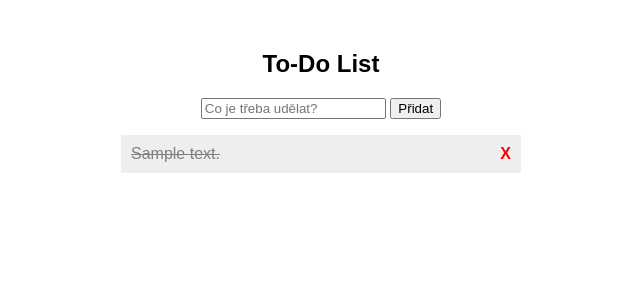
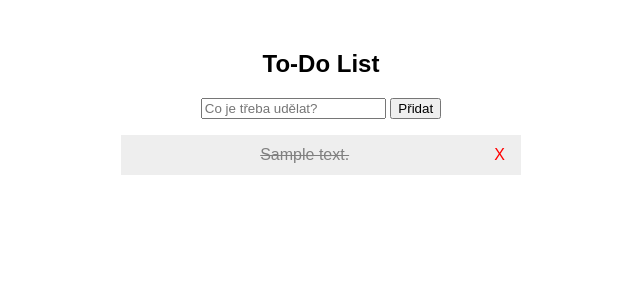
Before and after one commit to Didinga/my-to-do-list, a Flask app: page / in a window 1280 px wide. Shown: the top 300 px of the page, without its empty margins (319-959 px from the left). Run offline with Flask 2, Linux system fonts and the light colour scheme; tables that the repository leaves empty hold one stand-in row (values such as "Sample post").

Commit message:
Update index.html

```diff
--- a/templates/index.html
+++ b/templates/index.html
@@ -8,29 +8,36 @@
 ul { list-style: none; padding: 0; }
 li { background: #eee; margin: 5px 0; padding: 10px; display: flex; justify-content: space-between; align-items: center; }
 .completed { text-decoration: line-through; color: gray; }
-        .task-text { cursor: pointer; flex-grow: 1; text-align: left; }
-        .actions a { margin-left: 10px; text-decoration: none; font-weight: bold; }
+.task-text { cursor: pointer; flex-grow: 1; text-align: left; background: none; border: none; font: inherit; padding: 0; }
+.actions form { display: inline; margin-left: 10px; }
+.actions button { border: none; background: none; font-weight: bold; cursor: pointer; font: inherit; }
 .delete { color: red; }
 </style>
 </head>
 <body>
 <h2>To-Do List</h2>
+
 <form action="/add" method="POST">
     <input type="text" name="task" placeholder="Co je třeba udělat?" required>
     <button type="submit">Přidat</button>
 </form>
+
 <ul>
 {% for task in tasks %}
     <li>
-                <span class="task-text {{ 'completed' if task[2] == 1 }}"
-                      onclick="window.location.href='/done/{{ task[0] }}'">
+        <form action="/done/{{ task[0] }}" method="POST" style="display:inline; flex-grow:1;">
+            <button type="submit" class="task-text {{ 'completed' if task[2] == 1 }}">
                 {{ task[1] }}
-                </span>
+            </button>
+        </form>
         <div class="actions">
-                    <a href="/delete/{{ task[0] }}" class="delete">X</a>
+            <form action="/delete/{{ task[0] }}" method="POST">
+                <button type="submit" class="delete">X</button>
+            </form>
         </div>
     </li>
 {% endfor %}
 </ul>
+
 </body>
 </html>
```
Lines whose indentation alone changed are shown as unchanged.
